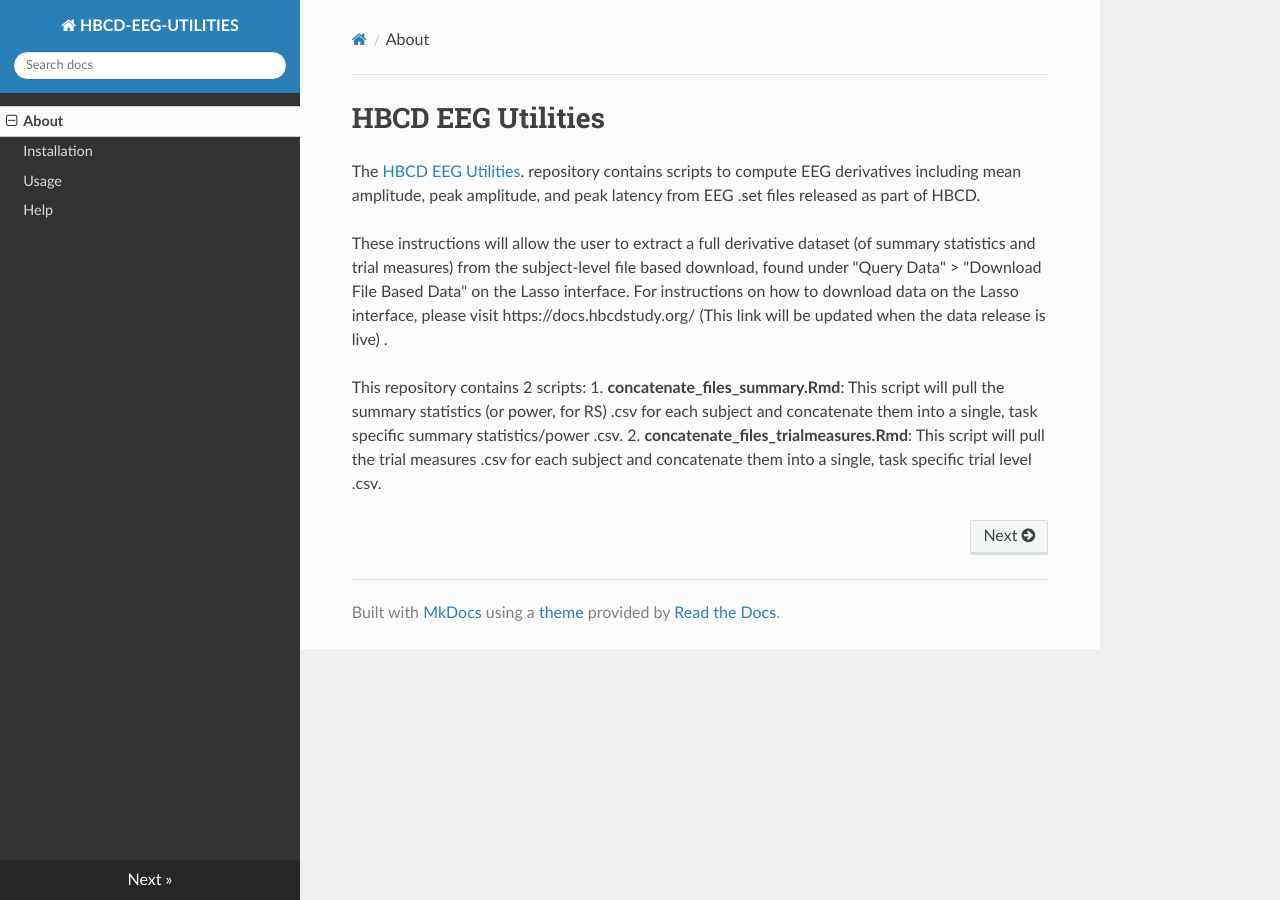
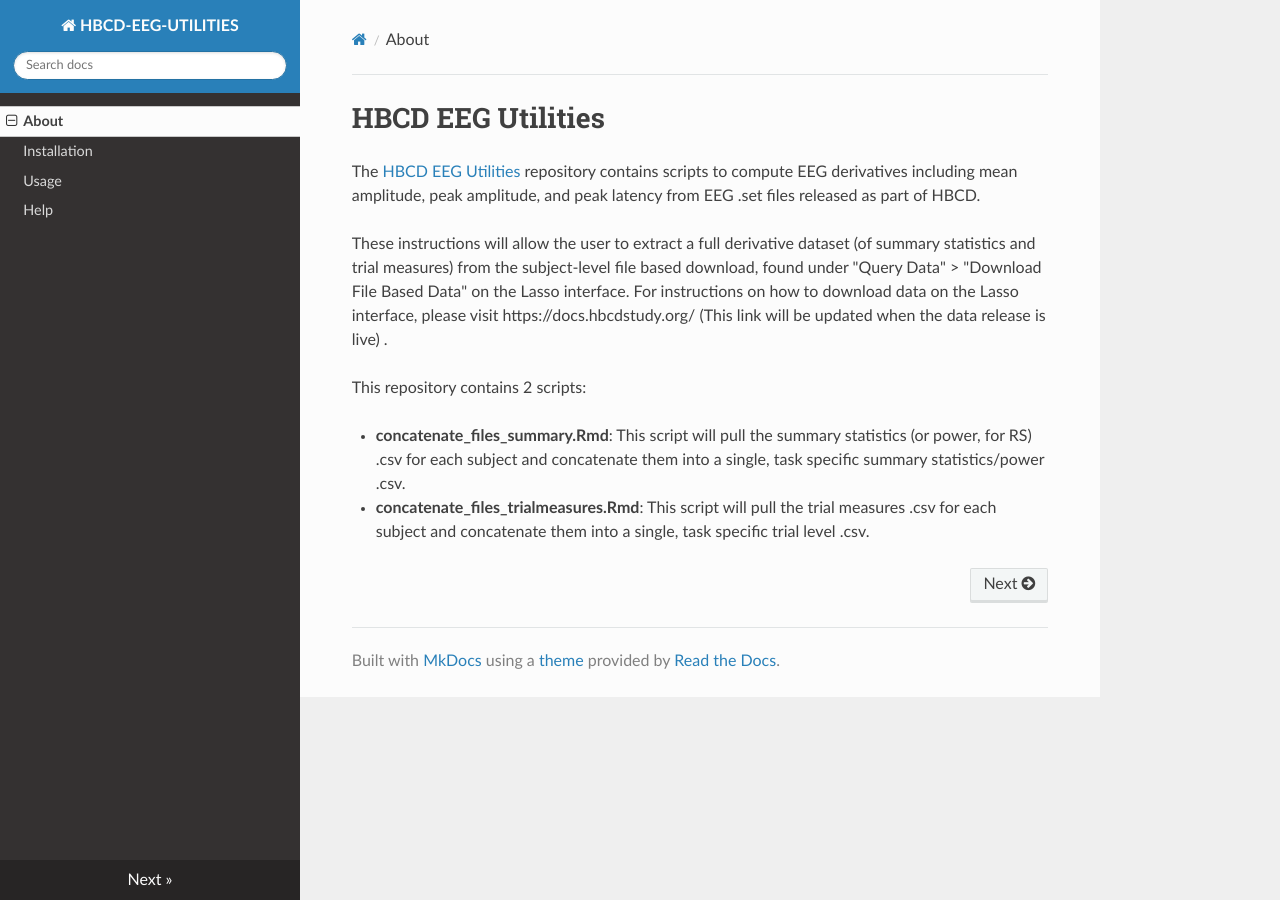
Before and after one commit to Child-Development-Lab/HBCD-EEG-Utilities, an MkDocs documentation site: the page built from docs/index.md, in a window 1280 px wide. Built offline with MkDocs 1.6.1, drawn with Linux system fonts in a browser that asks for light colours; nearby versions of some CDN libraries.

Commit message:
add bulleted list

```diff
--- a/docs/index.md
+++ b/docs/index.md
@@ -1,9 +1,10 @@
 # HBCD EEG Utilities
 
-The [HBCD EEG Utilities](https://github.com/Child-Development-Lab/HBCD-EEG-Utilities). repository contains scripts to compute EEG derivatives including mean amplitude, peak amplitude, and peak latency from EEG .set files released as part of HBCD.
+The [HBCD EEG Utilities](https://github.com/Child-Development-Lab/HBCD-EEG-Utilities) repository contains scripts to compute EEG derivatives including mean amplitude, peak amplitude, and peak latency from EEG .set files released as part of HBCD.
 
 These instructions will allow the user to extract a full derivative dataset (of summary statistics and trial measures) from the subject-level file based download, found under "Query Data" > "Download File Based Data" on the Lasso interface. For instructions on how to download data on the Lasso interface, please visit https://docs.hbcdstudy.org/ (This link will be updated when the data release is live) .
 
 This repository contains 2 scripts:
-1. **concatenate_files_summary.Rmd**: This script will pull the summary statistics (or power, for RS) .csv for each subject and concatenate them into a single, task specific summary statistics/power .csv.
-2. **concatenate_files_trialmeasures.Rmd**: This script will pull the trial measures .csv for each subject and concatenate them into a single, task specific trial level .csv.
+
+* **concatenate_files_summary.Rmd**: This script will pull the summary statistics (or power, for RS) .csv for each subject and concatenate them into a single, task specific summary statistics/power .csv.
+* **concatenate_files_trialmeasures.Rmd**: This script will pull the trial measures .csv for each subject and concatenate them into a single, task specific trial level .csv.
```
